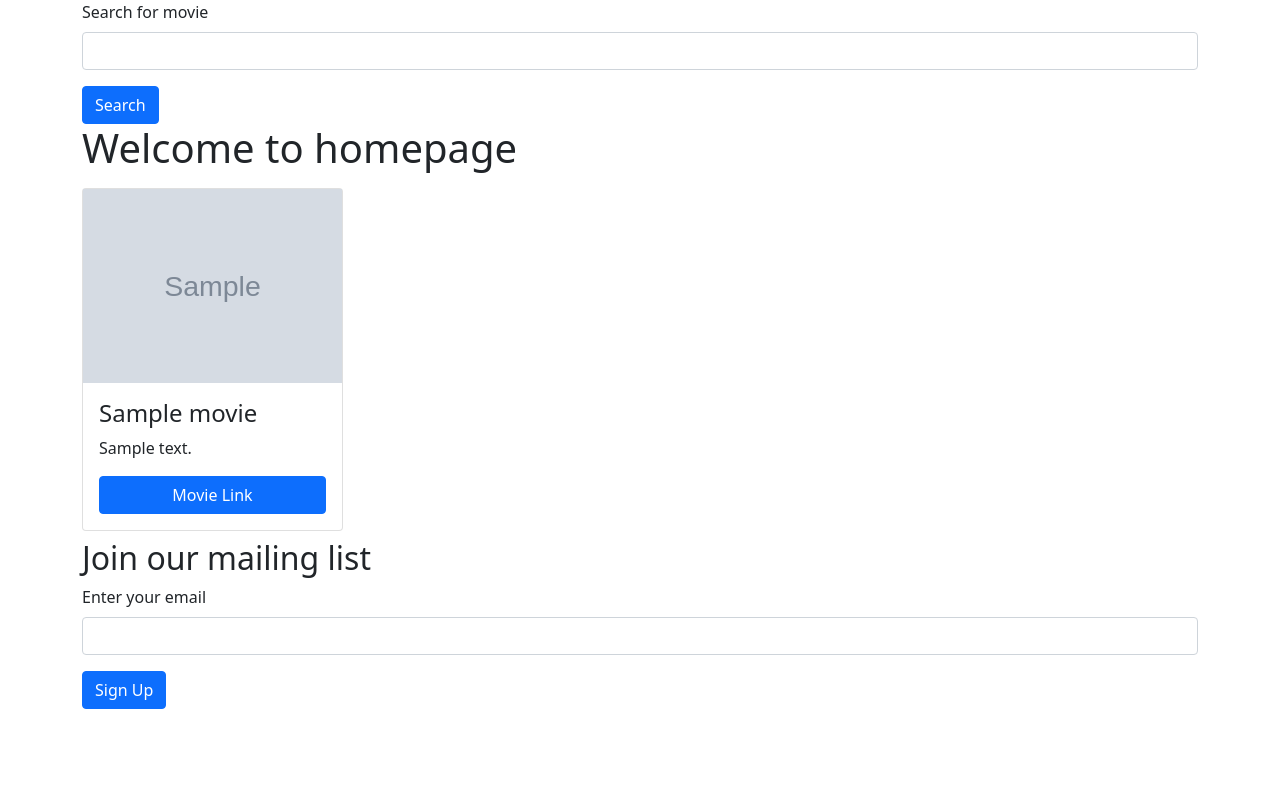
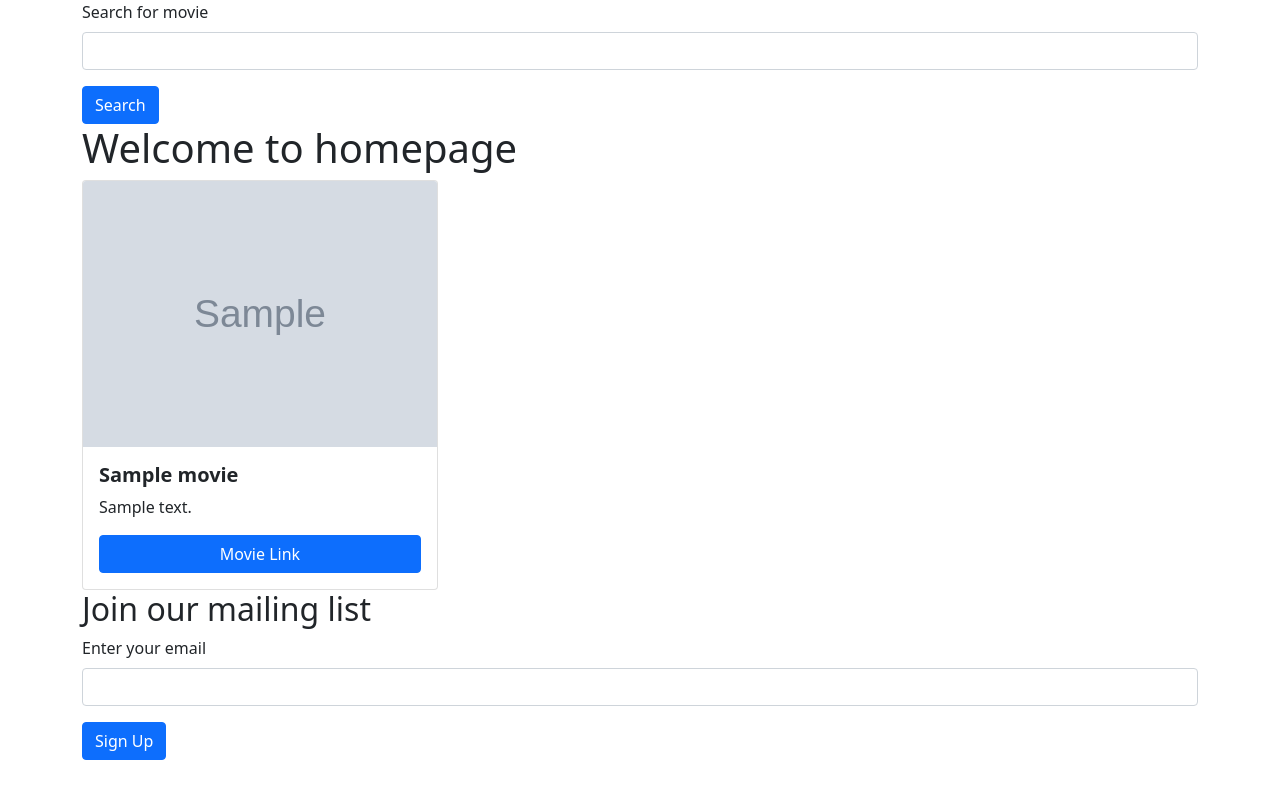
Before and after one commit to paulnyabaro/moviereviews, a Django app: page / in a window 1280 px wide. Run offline with Django 4.2, Linux system fonts and the light colour scheme; tables that the repository leaves empty hold one stand-in row (values such as "Sample post"); grey boxes marked "Sample" are stand-in pictures; parts of the project's set-up code (start-up, migrations or seed data) failed here and were passed over.

Commit message:
Updated movie card

```diff
--- a/movie/templates/home.html
+++ b/movie/templates/home.html
@@ -16,16 +16,14 @@
         </form>
         <h1>{% if searchTerm %}Searching for {{ searchTerm }}{% else %}Welcome to homepage{% endif %}</h1>
 
-        <div class="row">
+        <div class="row row-cols-1 row-cols-md-3 g-4">
             {% for movie in movies %}
-            <div class="col-md-3 my-2">
+            <div v-for="movie in movies" class="col">
                 <div class="card">
-                    <div class="card-image">
-                        <img src="{{ movie.image.url }}" width="100%" alt="">
-                    </div>
-                    <div class="p-3">
-                        <h4 class="card-title">{{ movie.title }}</h4>
-                        <p>{{ movie.description }}</p>
+                    <img src="{{ movie.image.url }}" class="card-img-top" alt="">
+                    <div class="card-body">
+                        <h5 class="card-title fw-bold">{{ movie.title }}</h5>
+                        <p class="cart-text">{{ movie.description }}</p>
                         {% if movie.url %}
                         <a href="{{ movie.url }}" class="btn btn-primary w-100">Movie Link</a>
                     </div>
```
